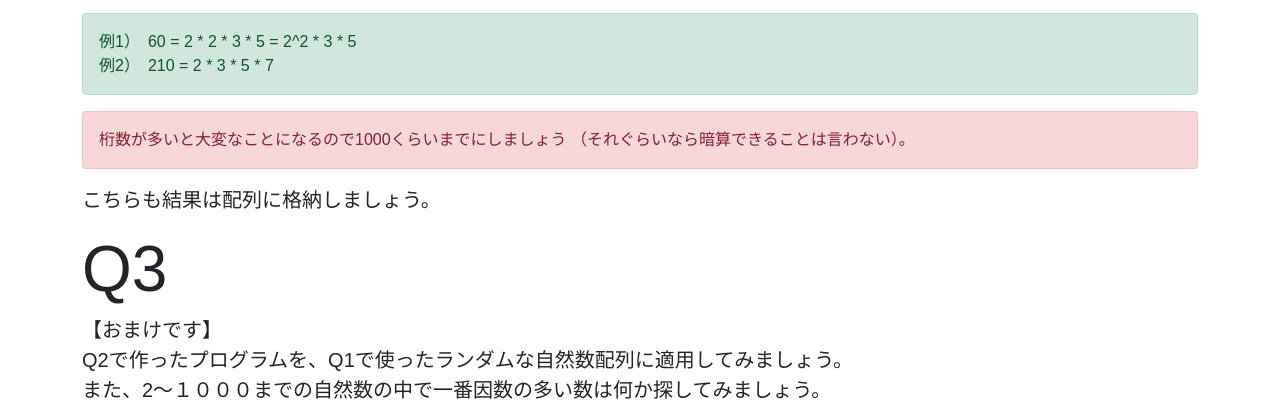
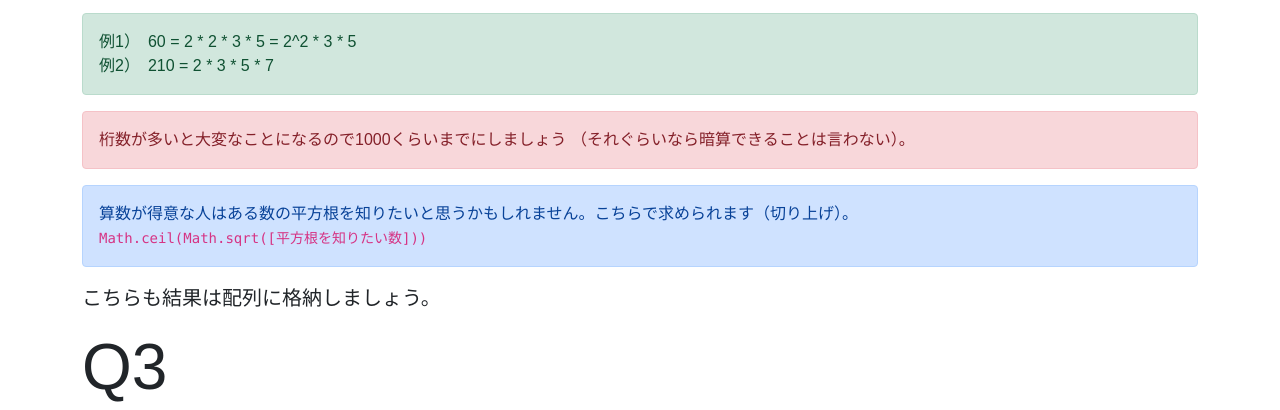
Before and after one commit to y-sonoda/js-chapter01, a website built with Parcel: page index.html in a window 1280 px wide. Shown: the part 692-1102 px from the top of the page. Built offline with nearby package versions, Linux system fonts and the light colour scheme.

Commit message:
課題加筆

```diff
--- a/index.html
+++ b/index.html
@@ -56,6 +56,10 @@
           桁数が多いと大変なことになるので1000くらいまでにしましょう
           （それぐらいなら暗算できることは言わない）。
         </div>
+        <div class="alert alert-primary" role="hint">
+          算数が得意な人はある数の平方根を知りたいと思うかもしれません。こちらで求められます（切り上げ）。<br />
+          <code>Math.ceil(Math.sqrt([平方根を知りたい数]))</code>
+        </div>
         <p class="lead">
           こちらも結果は配列に格納しましょう。
         </p>
--- a/src/index.js
+++ b/src/index.js
@@ -18,7 +18,7 @@ function getRandomInt(min, max) {
  * @param {Number} times elements count
  * @returns {Number[]} array of random numbers
  */
-export function getRamdomNumbers(times = 100) {
+export function getRandomNumbers(times = 100) {
   const randomNumbers = [];
   for (let i = 0; i < times; i++) {
     randomNumbers.push(getRandomInt(1, 100));
```
Also changed, not shown: README.md.
